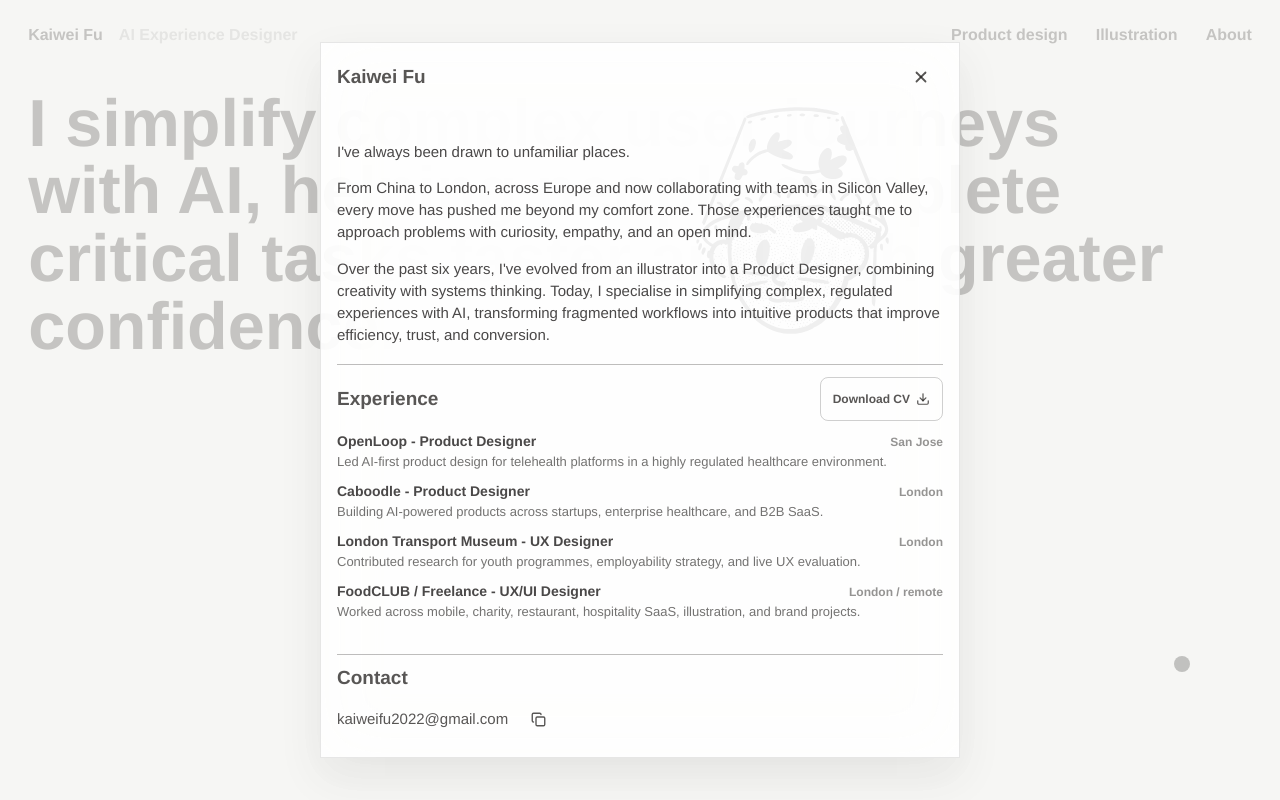
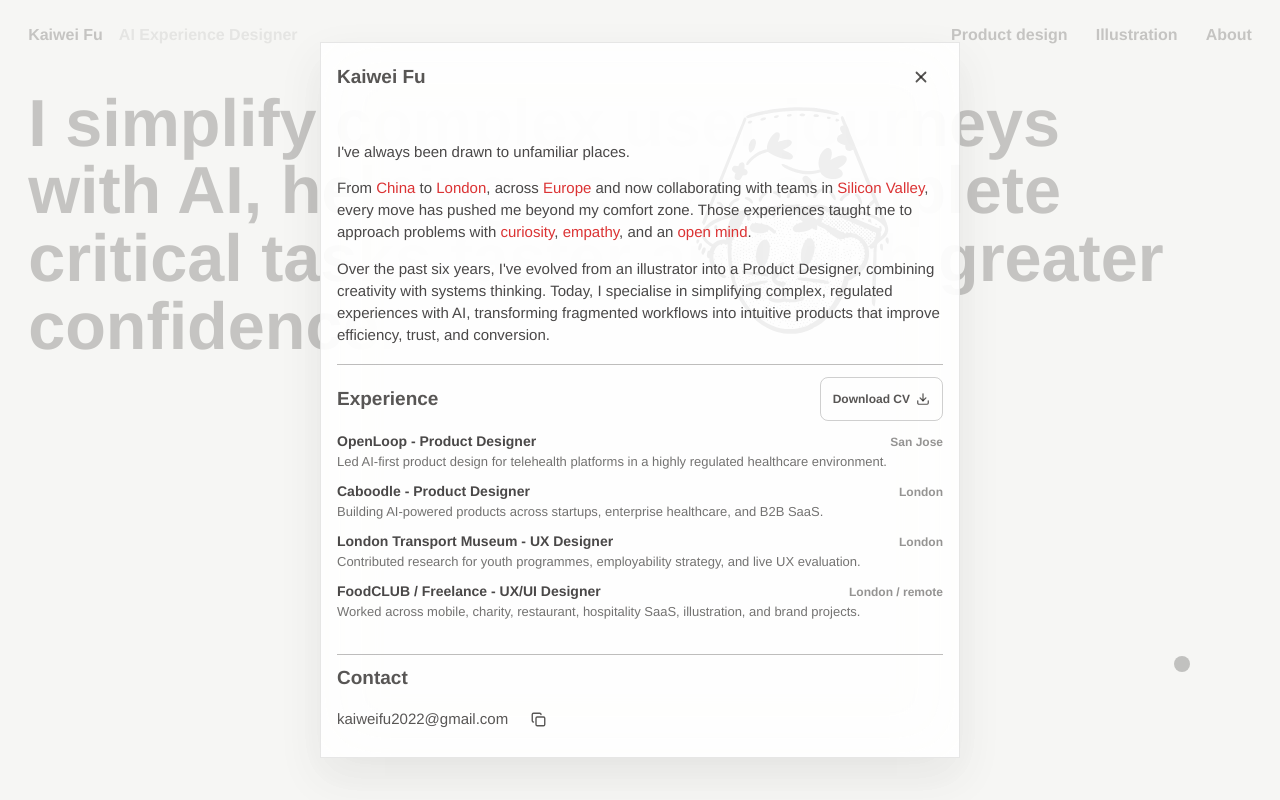
Before and after one commit to kaiweifu123/kaiwei-portfolio, a React (Vite) app in the folder organising/: page / in a window 1280 px wide. Both pictures are taken after a click on the button "About". Shown: the top 800 px of the page. Built offline with nearby package versions, Linux system fonts and the light colour scheme.

Commit message:
Highlight about overlay keywords

```diff
--- a/organising/src/components/ui/InfoOverlay.tsx
+++ b/organising/src/components/ui/InfoOverlay.tsx
@@ -100,9 +100,12 @@ export default function InfoOverlay({ onClose }: { onClose: () => void }) {
         <div className="info-panel-body">
           <p>I've always been drawn to unfamiliar places.</p>
           <p>
-            From China to London, across Europe and now collaborating with teams in Silicon Valley, every move has
-            pushed me beyond my comfort zone. Those experiences taught me to approach problems with curiosity,
-            empathy, and an open mind.
+            From <span className="info-panel-highlight">China</span> to <span className="info-panel-highlight">London</span>, across{' '}
+            <span className="info-panel-highlight">Europe</span> and now collaborating with teams in{' '}
+            <span className="info-panel-highlight">Silicon Valley</span>, every move has pushed me beyond my comfort
+            zone. Those experiences taught me to approach problems with{' '}
+            <span className="info-panel-highlight">curiosity</span>, <span className="info-panel-highlight">empathy</span>, and an{' '}
+            <span className="info-panel-highlight">open mind</span>.
           </p>
           <p>
             Over the past six years, I've evolved from an illustrator into a Product Designer, combining creativity
--- a/organising/src/index.css
+++ b/organising/src/index.css
@@ -1577,6 +1577,10 @@ body {
   margin: 0;
 }
 
+.info-panel-highlight {
+  color: var(--color-primary);
+}
+
 .info-panel-contact {
   margin-top: 34px;
   border-top: 1px solid rgb(23 21 20 / 0.28);
```
